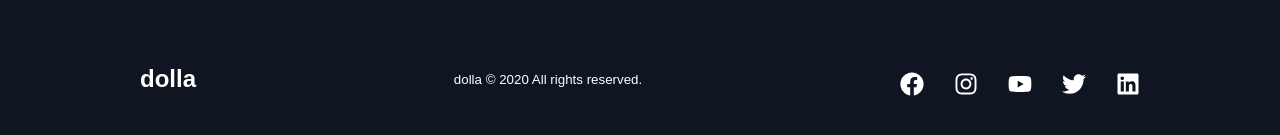
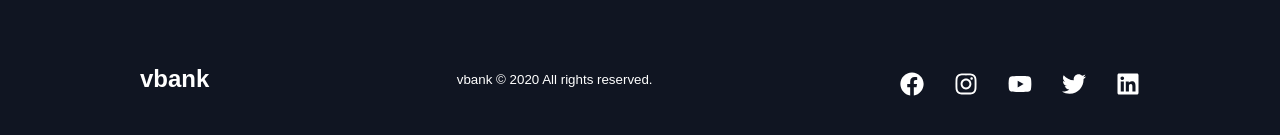
Before and after one commit to godfreyturqz/landing-page, a React (Create React App) app: page / in a window 1280 px wide. Shown: the part 4907-5042 px from the top of the page. Built offline with nearby package versions, Linux system fonts and the light colour scheme; the HTML template or start-up script is replaced by a standard one.

Commit message:
rename brand name

```diff
--- a/src/components/Footer/index.js
+++ b/src/components/Footer/index.js
@@ -68,8 +68,8 @@
                     </FooterLinksContainer>
                     <SocialMedia>
                         <SocialMediaWrap>
-                            <SocialLogo to='/' onClick={toggleHome}>dolla</SocialLogo>
-                            <WebsiteRights>dolla © {new Date().getFullYear()} All rights reserved.</WebsiteRights>
+                            <SocialLogo to='/' onClick={toggleHome}>vbank</SocialLogo>
+                            <WebsiteRights>vbank © {new Date().getFullYear()} All rights reserved.</WebsiteRights>
                             <SocialIcons>
                                 <SocialIconLink href='//www.facebook.com/godfreyturqueza' target='_blank' aria-label='Facebook'>
                                     <FaFacebook/>
--- a/src/components/Signin/index.js
+++ b/src/components/Signin/index.js
@@ -17,7 +17,7 @@
         <>
             <Container>
                 <FormWrap>
-                    <Icon to='/'>dolla</Icon>
+                    <Icon to='/'>vbank</Icon>
                     <FormContent>
                         <Form action='#'>
                             <FormH1>Sign in to your account</FormH1>
```
